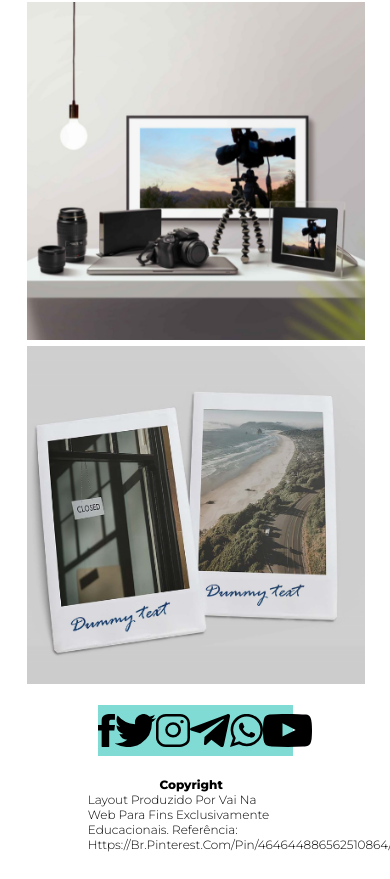
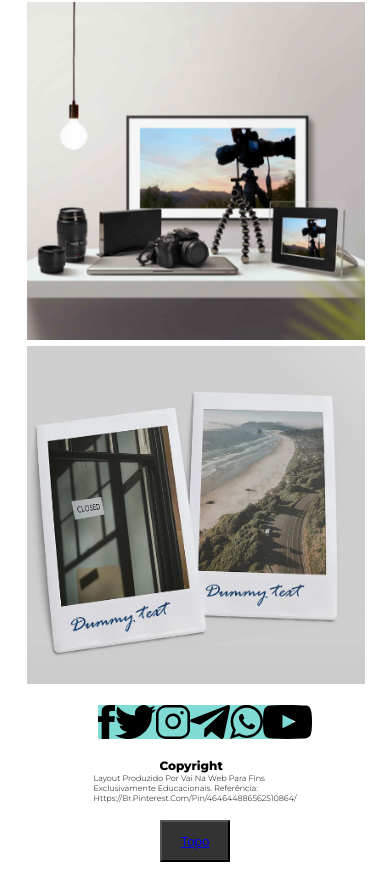
Before and after one commit to andregorni/Page-Portflow, a plain HTML site: page index.html in a window 390 px wide. Shown: the part 4693-5572 px from the top of the page. Drawn offline with Linux system fonts and the light colour scheme.

Commit message:
Edit Responsive / Add Button

```diff
--- a/index.html
+++ b/index.html
@@ -14,7 +14,7 @@
     <header>
         <div class="box-header">
             <div>
-                <h1 class="box-portflow"> Portflow</h1>
+                <h1 id="top" class="box-portflow"> Portflow</h1>
             </div>
             <nav>
                 <ul class="box-ul">
@@ -92,6 +92,9 @@
                     Referência: Https://Br.Pinterest.Com/Pin/464644886562510864/
                 </p>
             </div>
+            <div>
+                <button class="box-button"> <a href="#top">Topo</a></button>
+            </div>
         </section>
     </footer>
 </body>
--- a/style.css
+++ b/style.css
@@ -233,10 +233,48 @@ nav{
         margin-bottom: 5%;
     }
 
+    .box-exclusive{
+        width: 52%;
+
+    }
+
+    .box-footer{
+        height: auto;
+
+    }
+
     .box-redessoc{
         background-color: #7FDBD4;
-        height: 30%
+        height: 30%;
+        margin-bottom: 5%;
     }
 
+    .box-layout{
+        font-size: 8px;
+        width: 52vw;
 
+    }
+
+    .box-button{
+        height: 5vh;
+        width: 18vw;
+        margin-top: 2vh;
+        margin-bottom: 2vh;
+        color: #CCCCCC;
+        background-color: #333333;
+        cursor: pointer;
+        list-style:none;
+        text-decoration: none;
+
+    }
 }
+
+@media only screen and (max-width: 425px) {
+    .mobile-hide{ display: none !important; }
+    }
+    @media only screen and (max-width: 425px) {
+    .box-button{ display: inline !important; }
+    }
+    @media only screen and (min-width: 426px) {
+    .box-button{ display: none !important; }
+    }
```
Also changed, not shown: pictures/buttom topo.JPG (deleted).
